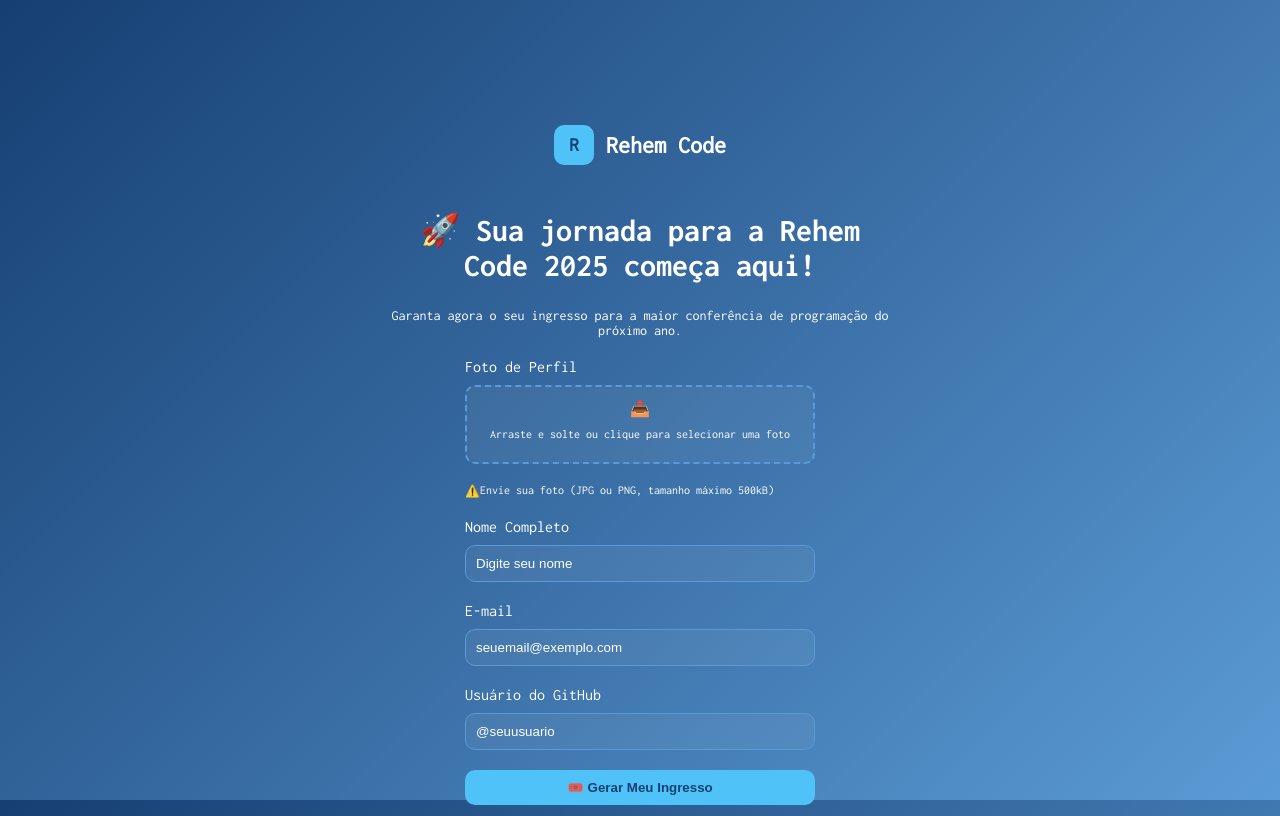
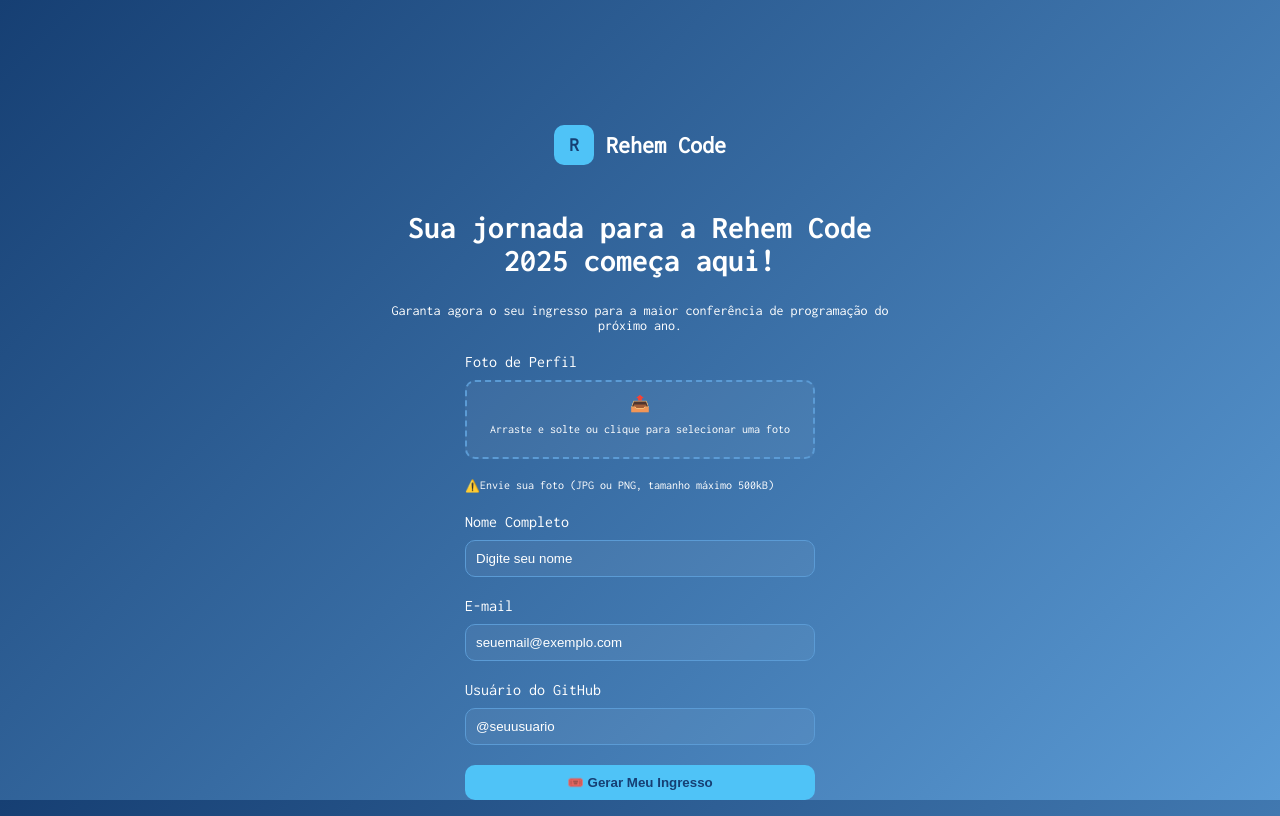
Before and after one commit to AndreiRehem/ticketgenerator, a plain HTML site: page index.html in a window 1280 px wide. Drawn offline with nearby package versions, Linux system fonts and the light colour scheme.

Commit message:
refactor

```diff
--- a/index.html
+++ b/index.html
@@ -38,7 +38,7 @@
 
         <!-- 🔵 Intro -->
         <div class="intro-container flexDev">
-          <p class="intro">🚀 Sua jornada para a <strong>Rehem Code 2025</strong> começa aqui!</p>
+          <p class="intro">Sua jornada para a <strong>Rehem Code 2025</strong> começa aqui!</p>
           <p class="intro-sub">
             Garanta agora o seu ingresso para a maior conferência de programação do próximo ano.
           </p>
```
Also changed, not shown: public/favicon-32x32.png (renamed from images/favicon-32x32.png), public/icon-github.svg (renamed from images/icon-github.svg), public/icon-info.svg (renamed from images/icon-info.svg), public/icon-upload.svg (renamed from images/icon-upload.svg), public/image-avatar.jpg (renamed from images/image-avatar.jpg), public/pattern-ticket.svg (renamed from images/pattern-ticket.svg), public/rehem-logo-full.png (renamed from images/rehem-logo-full.png), public/rehem-logo.png (renamed from images/rehem-logo.png), 1 other file.
